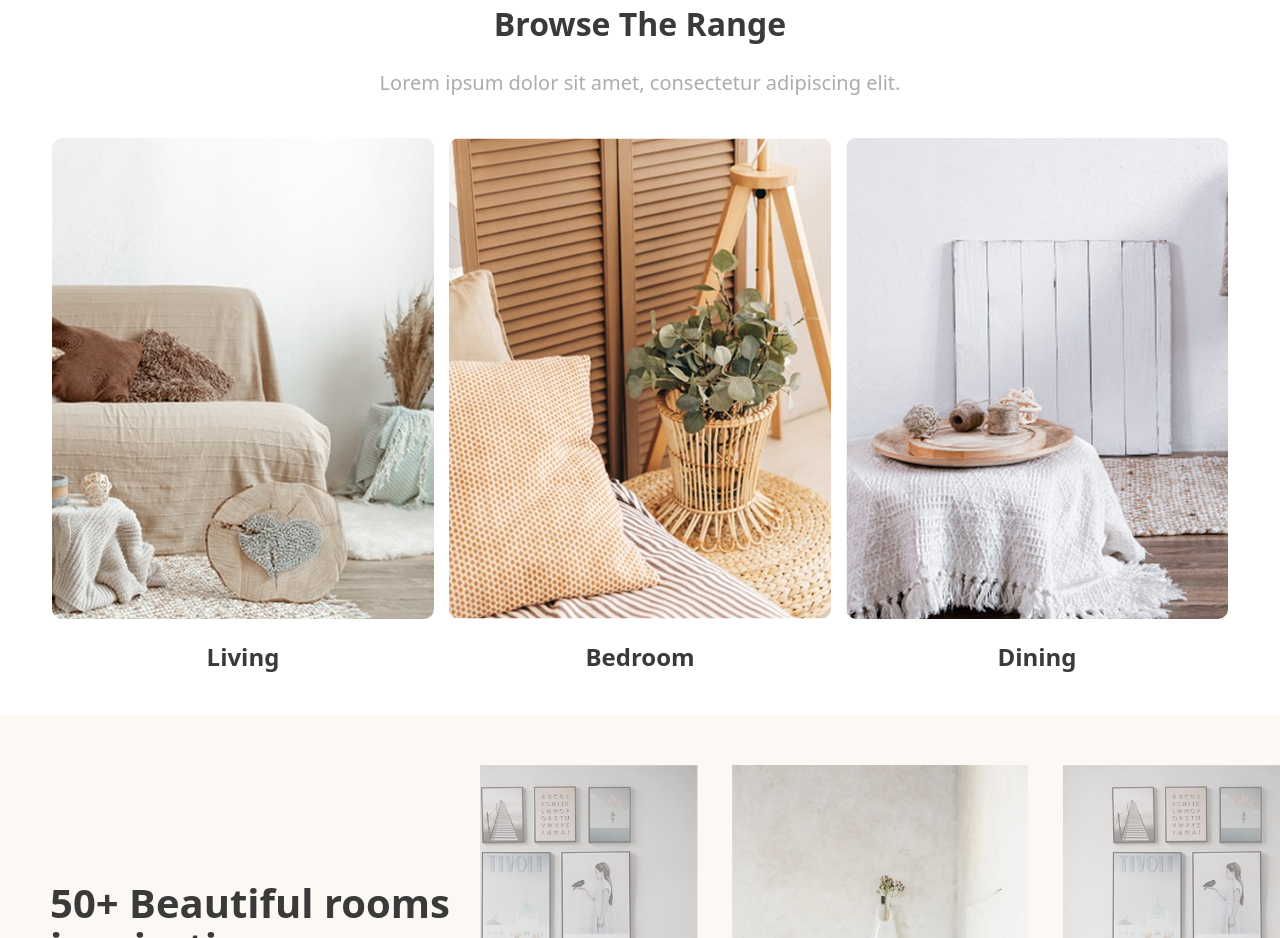
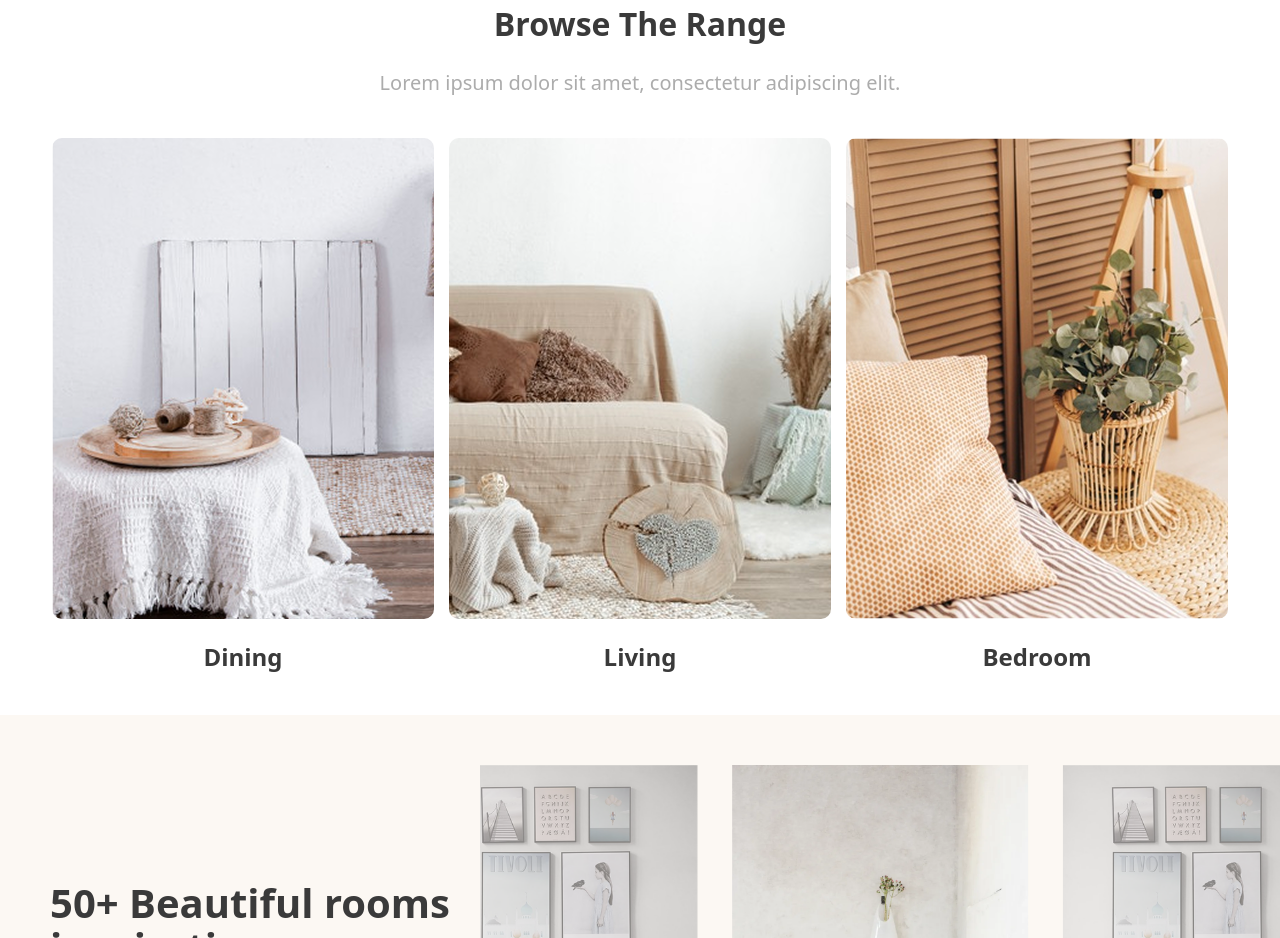
Before and after one commit to archis-academy/august-frontend-furniro-1, a React (Vite) app: page / in a window 1280 px wide. Shown: the part 940-1878 px from the top of the page. Built offline with nearby package versions, Linux system fonts and the light colour scheme.

Commit message:
Refactor TopCategories component to sort categories by predefined order

```diff
--- a/src/Sections/TopCategories/index.jsx
+++ b/src/Sections/TopCategories/index.jsx
@@ -1,19 +1,32 @@
 import { CategoryCard } from '../../Components/CategoryCard';
 import { categories } from '../../Components/ProductCategory/data';
-import './topcategories.scss'
+import './topcategories.scss';
 
 export const TopCategories = () => {
+  const order = ['Dining Room', 'Living Room', 'Bedroom'];
+
+  const sortedCategories = [...categories]
+    .filter((c) => !!c.img)
+    .sort((a, b) => {
+      const indexA = order.indexOf(a.title);
+      const indexB = order.indexOf(b.title);
+
+      // Order'da olmayanlar sona atılsın
+      if (indexA === -1 && indexB === -1) return 0;
+      if (indexA === -1) return 1;
+      if (indexB === -1) return -1;
+      return indexA - indexB;
+    });
+
   return (
-        <div className='category-card'>
-            <div className='category-text'>
+    <div className="category-card">
+      <div className="category-text">
         <h4>Browse The Range</h4>
         <p>Lorem ipsum dolor sit amet, consectetur adipiscing elit.</p>
       </div>
-            <div className='category-card_grid'>
-                {categories
-                    .filter(c => !!c.img)
-                    .map(c => {
-                        const shortTitle = c.title.split(" ")[0];
+      <div className="category-card_grid">
+        {sortedCategories.map((c) => {
+          const shortTitle = c.title.split(' ')[0];
           return <CategoryCard key={c.title} title={shortTitle} img={c.img} />;
         })}
       </div>
--- a/src/router.jsx
+++ b/src/router.jsx
@@ -3,7 +3,7 @@ import { Home } from './pages/main';
 import { SignUp } from './pages/SignUp';
 import Login from './pages/login';
 import Navbar from './components/Navbar/navbar';
-import OurProduct from './Components/OurProduct';
+
 export const Router = () => {
   return (
     <BrowserRouter>
@@ -12,7 +12,6 @@ export const Router = () => {
         <Route path="/" element={<Home />} />
         <Route path="/sign-up" element={<SignUp />} />
         <Route path="/login" element={<Login />} />
-        <Route path="ourProduct" element={<OurProduct />} />
       </Routes>
     </BrowserRouter>
   );
```
Lines whose indentation alone changed are shown as unchanged.
